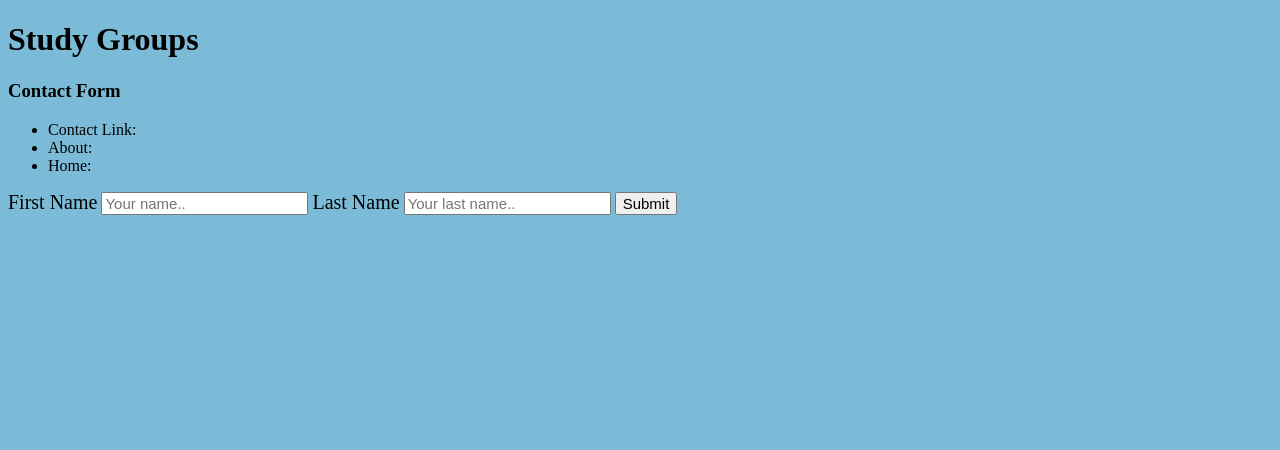
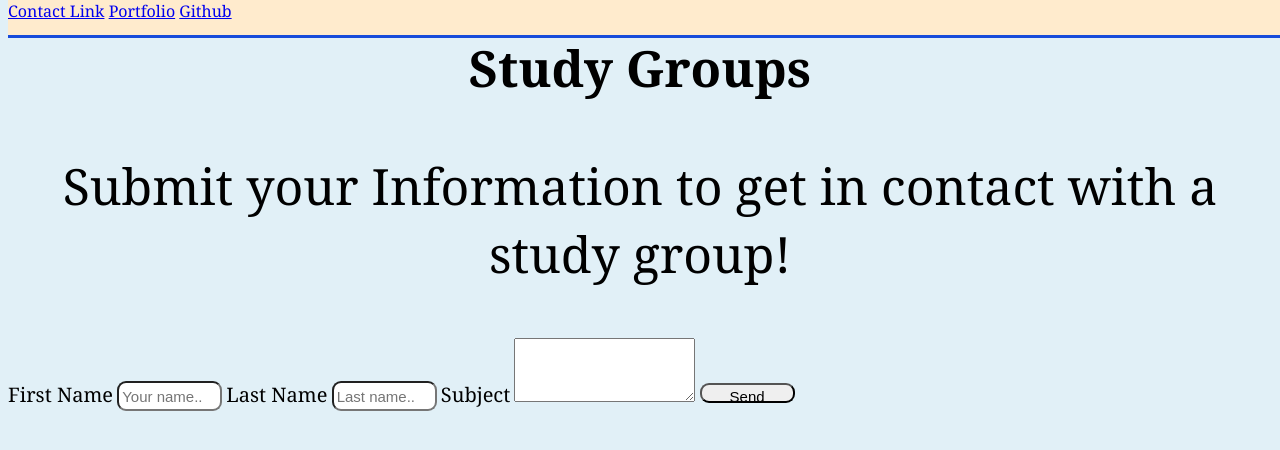
Before and after one commit to whale136/first-project, a plain HTML site: page index.html in a window 1280 px wide. Drawn offline with Linux system fonts and the light colour scheme.

Commit message:
Added file and code

```diff
--- a/css/style.css
+++ b/css/style.css
@@ -1,6 +1,30 @@
+.top {
+    position: absolute;
+    top: 0px;
+    background-color:blanchedalmond;
+    height: 35px;
+    width: 100%;
+    border-bottom: solid rgb(23, 75, 218);
+}
+
+body{
+    font-family:Cambria, Cochin, Georgia, Times, 'Times New Roman', serif;
+}
 label {
     font-size: 20px;
+
 }
 input {
+    border-radius: 9px;
+    width: 95px;
+    height: 20px;
+    padding: 3px;
     font-size: 15px;
 }
+input[type=submit]:hover {
+    background-color: rgb(11, 185, 113);
+}
+h1, p{
+    font-size: 50px;
+    text-align: center;
+}
--- a/index.html
+++ b/index.html
@@ -5,7 +5,7 @@
     <meta charset="UTF-8">
     <title>Contact Information</title>
     <link rel="stylesheet" type="text/css" href="./css/style.css">
-    <body style="background-color: rgb(124, 187, 216);">
+    <body style="background-color: rgb(225, 240, 247);">
  </head>
 
  <body>
@@ -14,25 +14,31 @@
     </header>
 
     <main>
+
         <section>
-            <h3>Contact Form</h3>
-            <ul>
-                <li>Contact Link:</li>
-                <li>About:</li>
-                <li>Home:</li>
-            </ul>
+            <p>Submit your Information to get in contact with a study group!</p>
         </section>
 
-        <section>
+        <section class="top">
+                <a href="placeholder">Contact Link</a>
+                <a href="#">Portfolio</a>
+                <a href="https://github.com">Github</a>
+        </section>
+
+        <section> <!-- Last Section, contact form-->
             <div class="container">
                 <form action="action_page.php">
                     <label for="fname">First Name</label>
                     <input type="text" id="fname" name="firstname" placeholder="Your name..">
 
                     <label for="lname">Last Name</label>
-                    <input type="text" id="fname" name="lastname" placeholder="Your last name..">
+                    <input type="text" id="fname" name="lastname" placeholder="Last name..">
 
-                    <input type="submit" value="Submit">
+                    <label for="subject">Subject</label>
+                    <textarea id="subject" name="subject" placeholder="Contact Info.."
+                    style="height:58px"> </textarea>
+
+                    <input type="submit" value="Send">
                 </form>
             </div>
         </section> <!-- Last Section, contact form -->
```
Also changed, not shown: studentstruggling.jpg (added).
